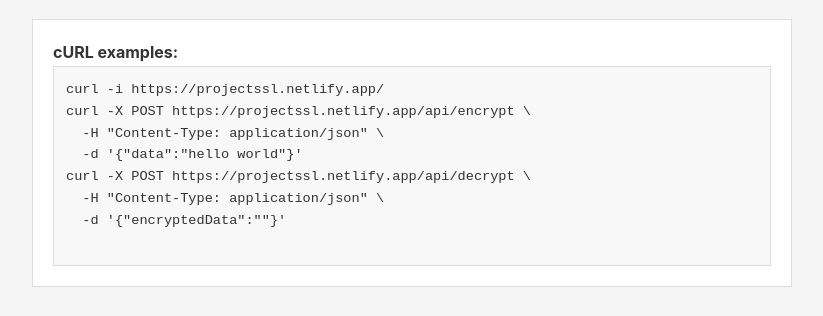
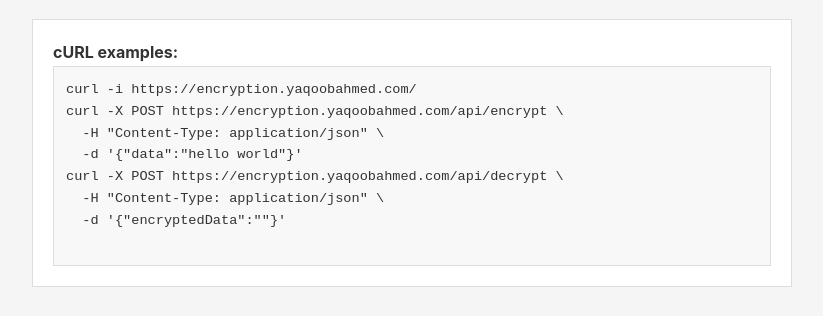
Before and after one commit to YZAHMED/X.509-Encryption-SSL, a website: page public/index.html in a window 1280 px wide. Shown: the part 769-1085 px from the top of the page, without its empty margins (228-1051 px from the left). Drawn offline with Linux system fonts and the light colour scheme.

```diff
--- a/public/index.html
+++ b/public/index.html
@@ -198,11 +198,11 @@
   <section class="section">
     <strong>cURL examples:</strong>
     <pre>
-curl -i https://projectssl.netlify.app/
-curl -X POST https://projectssl.netlify.app/api/encrypt \
+curl -i https://encryption.yaqoobahmed.com/
+curl -X POST https://encryption.yaqoobahmed.com/api/encrypt \
   -H "Content-Type: application/json" \
   -d '{"data":"hello world"}'
-curl -X POST https://projectssl.netlify.app/api/decrypt \
+curl -X POST https://encryption.yaqoobahmed.com/api/decrypt \
   -H "Content-Type: application/json" \
   -d '{"encryptedData":"<base64>"}'
     </pre>
```
Also changed, not shown: README.md.
